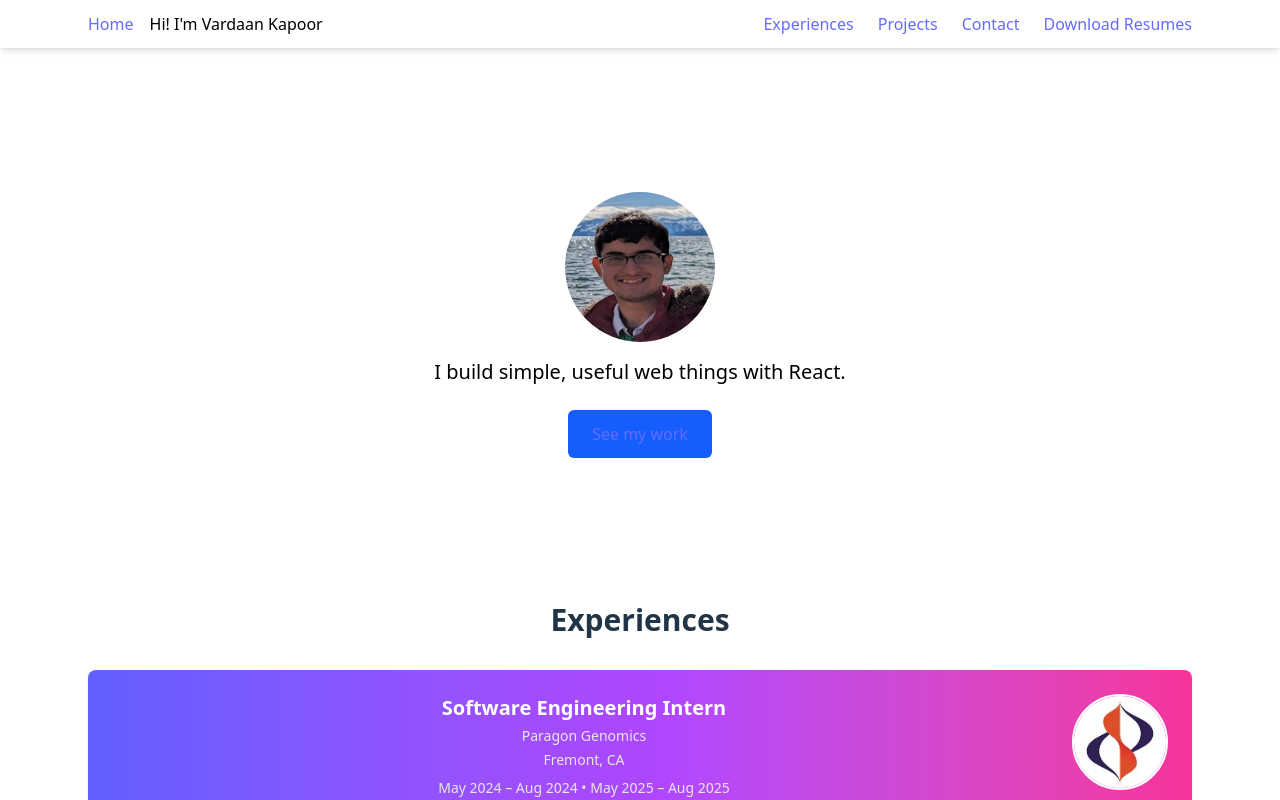
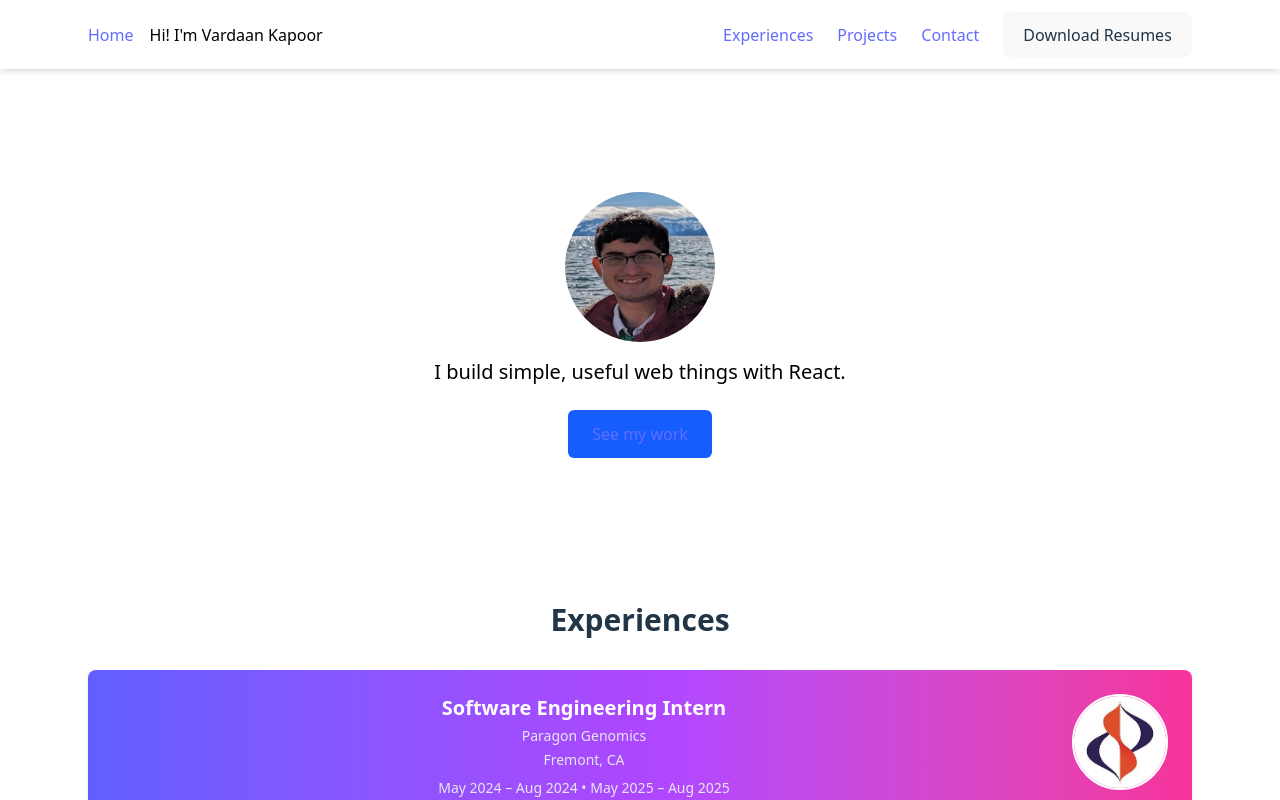
Before and after one commit to ervardaan/react-portfolio, a React (Vite) app: page / in a window 1280 px wide. Shown: the top 800 px of the page. Built offline with nearby package versions, Linux system fonts and the light colour scheme.

Commit message:
Adding resume and dropdown

```diff
--- a/src/App.jsx
+++ b/src/App.jsx
@@ -6,6 +6,7 @@ import Hero from './components/Hero'
 import Experiences from './components/Experiences'
 import Projects from './components/Projects'
 import Footer from './components/Footer'
+import ResumeDropdown from './components/ResumeDropdown'
 
 function App() {
   return (
@@ -24,7 +25,7 @@ function App() {
             <li><a href="#experiences" className="hover:text-blue-600">Experiences</a></li>
             <li><a href="#projects" className="hover:text-blue-600">Projects</a></li>
             <li><a href="#contact" className="hover:text-blue-600">Contact</a></li>
-            <li><a href="#resume" className="hover:text-blue-600">Download Resumes</a></li>
+            <li><ResumeDropdown /></li>
           </ul>
         </div>
       </nav>
--- /dev/null
+++ b/src/components/ResumeDropdown.jsx
@@ -0,0 +1,70 @@
+// src/components/ResumeDropdown.jsx
+import { useState, useRef, useEffect } from "react";
+
+export default function ResumeDropdown({ resumes }) {
+  // If you don't pass resumes as a prop, this fallback will be used.
+  const defaultResumes = resumes ?? [
+    { name: "Resume (General)", file: "/resumes/Kapoor_2025_resume_SWE.pdf" },
+    { name: "Resume (Data Science)", file: "/resumes/Kapoor_2025_resume_SWE.pdf" },
+    { name: "Resume (Software Eng)", file: "/resumes/Kapoor_2025_resume_SWE.pdf" },
+  ];
+
+  const [open, setOpen] = useState(false);
+  const wrapperRef = useRef(null);
+
+  // Close when clicking outside or pressing Escape
+  useEffect(() => {
+    function handleOutside(e) {
+      if (wrapperRef.current && !wrapperRef.current.contains(e.target)) {
+        setOpen(false);
+      }
+    }
+    function handleKey(e) {
+      if (e.key === "Escape") setOpen(false);
+    }
+
+    document.addEventListener("mousedown", handleOutside);
+    document.addEventListener("touchstart", handleOutside);
+    document.addEventListener("keydown", handleKey);
+    return () => {
+      document.removeEventListener("mousedown", handleOutside);
+      document.removeEventListener("touchstart", handleOutside);
+      document.removeEventListener("keydown", handleKey);
+    };
+  }, []);
+
+  return (
+    <div ref={wrapperRef} className="relative inline-block text-left">
+      <button
+        onClick={() => setOpen(o => !o)}
+        aria-haspopup="menu"
+        aria-expanded={open}
+        className="hover:text-blue-600 focus:outline-none"
+      >
+        Download Resumes
+      </button>
+
+      {open && (
+        <ul
+          role="menu"
+          aria-label="Resumes"
+          className="absolute right-0 mt-2 w-56 bg-white dark:bg-gray-800 text-gray-800 dark:text-gray-100 shadow-lg rounded-md py-1 z-50"
+        >
+          {defaultResumes.map((r, i) => (
+            <li key={i} role="none" className="border-b last:border-none">
+              <a
+                role="menuitem"
+                tabIndex={0}
+                href={r.file}
+                download
+                className="block px-4 py-2 text-sm hover:bg-gray-100 dark:hover:bg-gray-700"
+              >
+                {r.name}
+              </a>
+            </li>
+          ))}
+        </ul>
+      )}
+    </div>
+  );
+}
```
Also changed, not shown: 2 other files (tests, documents, lock files or other folders).
